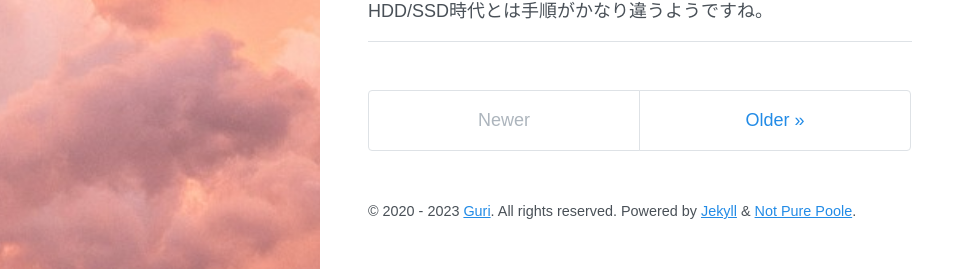
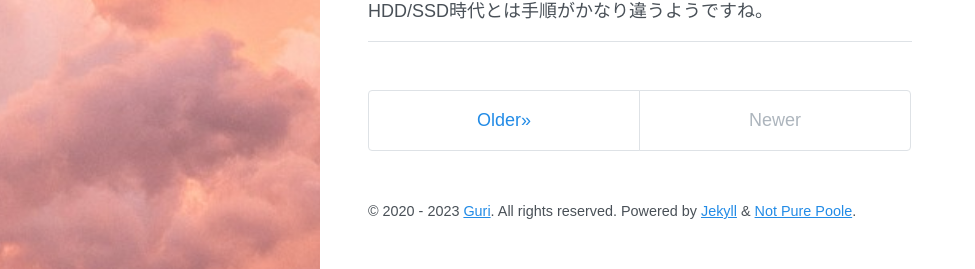
Before and after one commit to GuriCat/GuriPages, a Jekyll site: the page built from index.html, in a window 1280 px wide and 1356 px high. Shown: the part 1084-1353 px from the top of the window, without its empty margins (0-975 px from the left). Built offline with Jekyll 4.4.1, drawn with Linux system fonts in a browser that asks for light colours; nearby versions of some CDN libraries; the list of posts is cut into pages by our own code.

Commit message:
Update home.html

```diff
--- a/_layouts/home.html
+++ b/_layouts/home.html
@@ -32,14 +32,14 @@ layout: default
 </div>
 
 <div class="pagination">
+  {% if paginator.next_page %}
+    <a class="pagination-item older" href="{{ paginator.next_page_path | relative_url }}">Older»</a>
+  {% else %}
+    <span class="pagination-item older">Older</span>
+  {% endif %}
   {% if paginator.previous_page %}
-    <a class="pagination-item newer" href="{{ paginator.previous_page_path | prepend: relative_url }}">« Newer</a>
+    <a class="pagination-item newer" href="{{ paginator.previous_page_path | prepend: relative_url }}">«Newer</a>
   {% else %}
     <span class="pagination-item newer">Newer</span>
   {% endif %}
-  {% if paginator.next_page %}
-    <a class="pagination-item older" href="{{ paginator.next_page_path | relative_url }}">Older »</a>
-  {% else %}
-    <span class="pagination-item older">Older</span>
-  {% endif %}
 </div>
```
